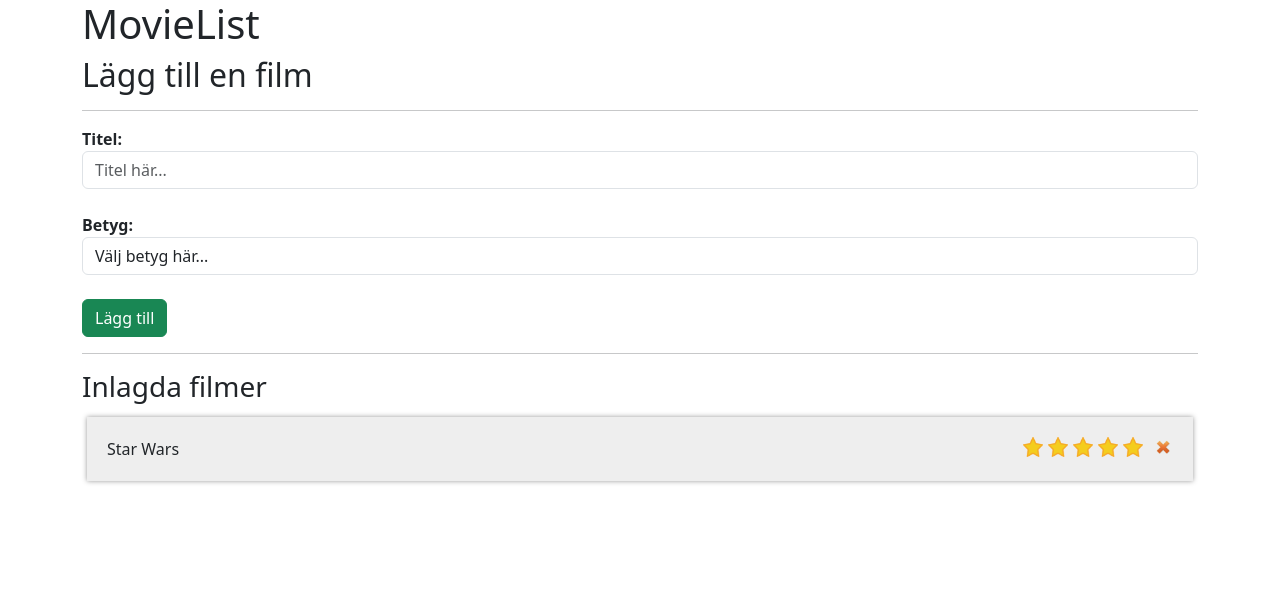
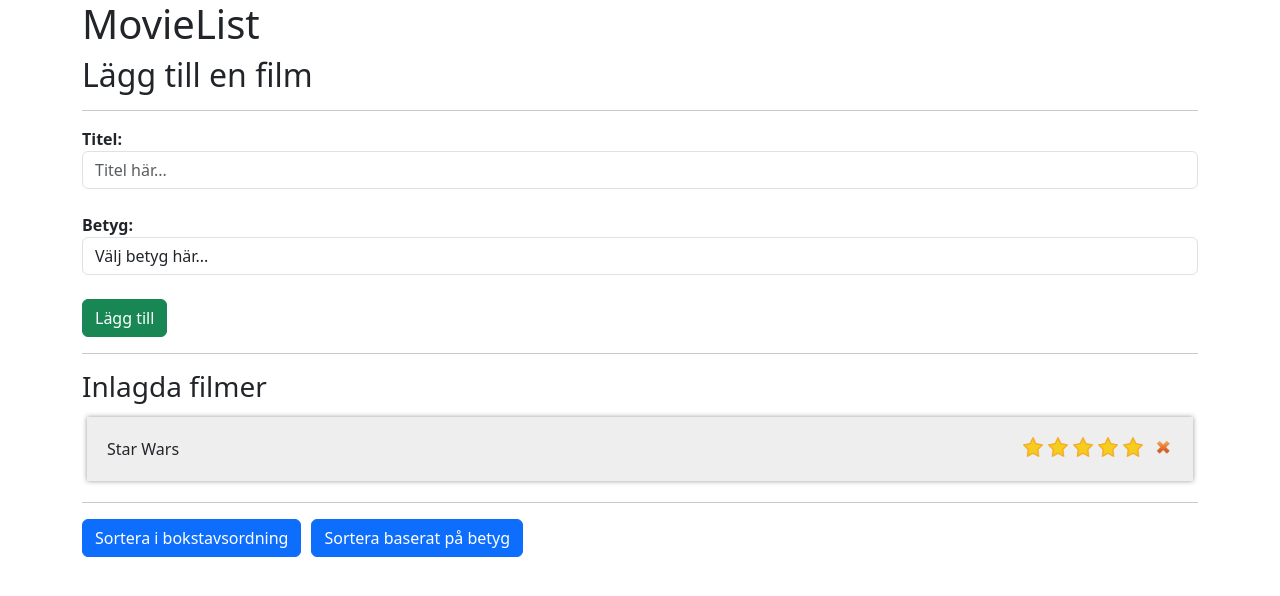
Before and after one commit to malchej02/movielist, a React (Create React App) app in the folder movielist-react/: page / in a window 1280 px wide. Shown: the top 596 px of the page. Built offline with nearby package versions, Linux system fonts and the light colour scheme.

Commit message:
Sorteringsfunktionen
Lade till funktioner för att sortera filmer i listan baserat på betyg eller bokstavsordning.

```diff
--- a/movielist-react/src/MovieList.js
+++ b/movielist-react/src/MovieList.js
@@ -1,5 +1,6 @@
 import React, {useState, useRef} from 'react';
 import Movie from './Movie';
+import './index.css';
 // skapa html koden
 export default function MovieList() {
 
@@ -43,6 +44,16 @@ export default function MovieList() {
         setMovies(movies.filter((item) =>item.id !== id));
     }
 
+    function sortAlphabeticly() {
+        const sort = [...movies].sort((a,b) => a.title.localeCompare(b.title));
+        setMovies(sort);
+    }
+
+    function ratingSort() {
+        const sortRating = [...movies].sort((a,b) => b.rating - a.rating);
+        setMovies(sortRating);
+    }
+
 
     return (
         <div>
@@ -65,6 +76,9 @@ export default function MovieList() {
             <ul className='list-group'>
                 {movies.map(movie => <Movie key={movies.id} item ={movie} deleteMovie = {deleteMovie} />)}
             </ul>
+            <hr/>
+            <button id ="sortByAlphabet" className=" btn btn-primary" onClick={sortAlphabeticly}>Sortera i bokstavsordning</button>
+            <button id ="sortByRating" className=" btn btn-primary" onClick={ratingSort}>Sortera baserat på betyg</button>
 
         </div>
     )
--- a/movielist-react/src/index.css
+++ b/movielist-react/src/index.css
@@ -19,3 +19,7 @@
     margin-left: 10px;
     cursor: pointer;
 }
+
+#sortByAlphabet{
+    margin-right: 10px;
+}
```
